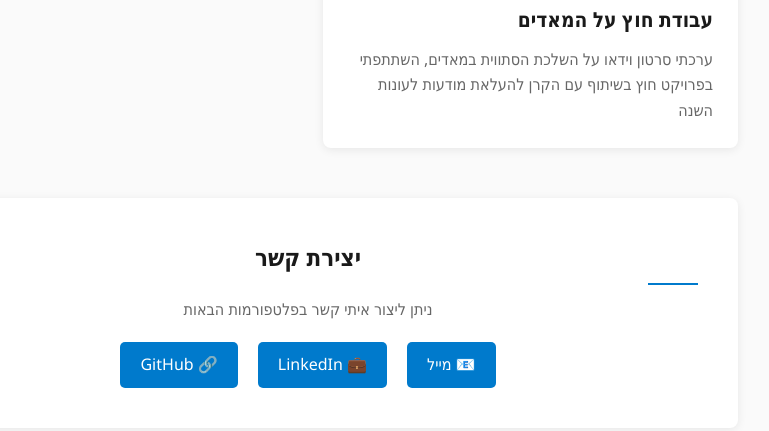
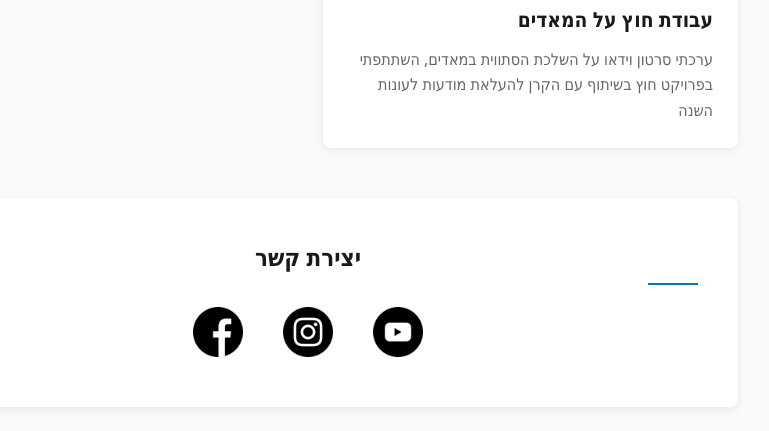
Before and after one commit to shiri-h/rotem-website, a plain HTML site: page index.html in a window 1280 px wide. Shown: the part 2260-2691 px from the top of the page, without its empty margins (332-1101 px from the left). Drawn offline with Linux system fonts and the light colour scheme; a script that the page names is missing.

Commit message:
update contacts

```diff
--- a/index.html
+++ b/index.html
@@ -133,18 +133,15 @@
         <section class="section">
             <div class="contact">
                 <h2 class="section-title" style="margin-bottom: 20px;">יצירת קשר</h2>
-                <p style="color: #666; margin-bottom: 20px;">
-                    ניתן ליצור איתי קשר בפלטפורמות הבאות
-                </p>
                 <div class="contact-links">
-                    <a href="mailto:your.email@example.com" class="contact-link">
-                        📧 מייל
+                    <a href="https://www.youtube.com/@rotemchaya25" class="contact-link">
+                        <img src="images/youtube.png" style="width:50px;height:50px;">
                     </a>
-                    <a href="https://linkedin.com/in/yourprofile" class="contact-link">
-                        💼 LinkedIn
+                    <a href="https://www.instagram.com/rotem_chaya_harel" class="contact-link">
+                        <img src="images/instagram.png" style="width:50px;height:50px;">
                     </a>
-                    <a href="https://github.com/yourusername" class="contact-link">
-                        🔗 GitHub
+                    <a href="https://www.facebook.com/rotem.harel.5" class="contact-link">
+                        <img src="images/facebook.png" style="width:50px;height:50px;">
                     </a>
                 </div>
             </div>
--- a/styles.css
+++ b/styles.css
@@ -217,10 +217,10 @@
         .contact-link {
             display: inline-flex;
             align-items: center;
-            gap: 8px;
-            padding: 10px 20px;
-            background: #007acc;
-            color: white;
+            width: 70px;
+            height: 70px;
+            padding: 10px 10px;
+            color: #white;
             text-decoration: none;
             border-radius: 5px;
             font-weight: 500;
@@ -228,7 +228,7 @@
         }
 
         .contact-link:hover {
-            background: #005c99;
+            background: #e0f2ff;
         }
 
         @media (max-width: 768px) {
```
Also changed, not shown: images/facebook.png (added), images/instagram.png (added), images/youtube.png (added).
